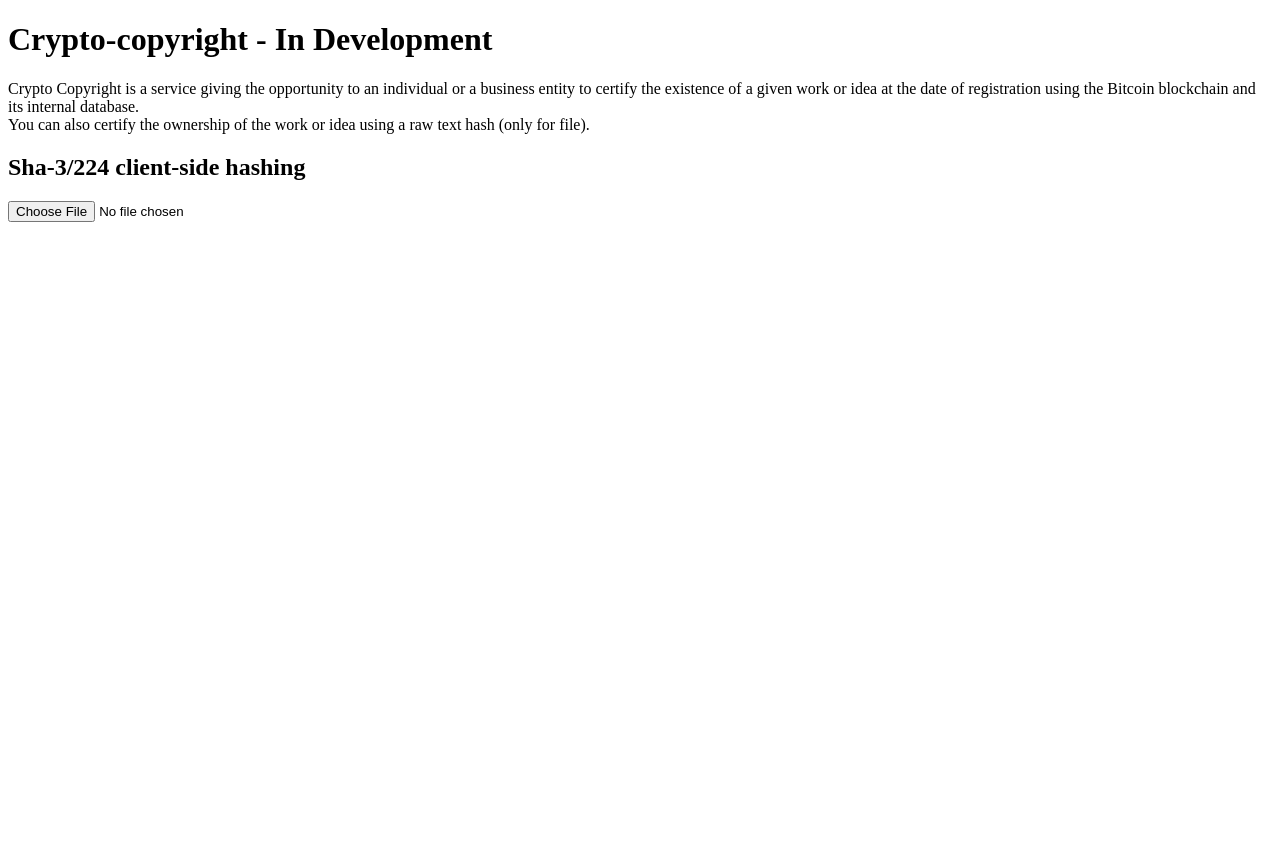
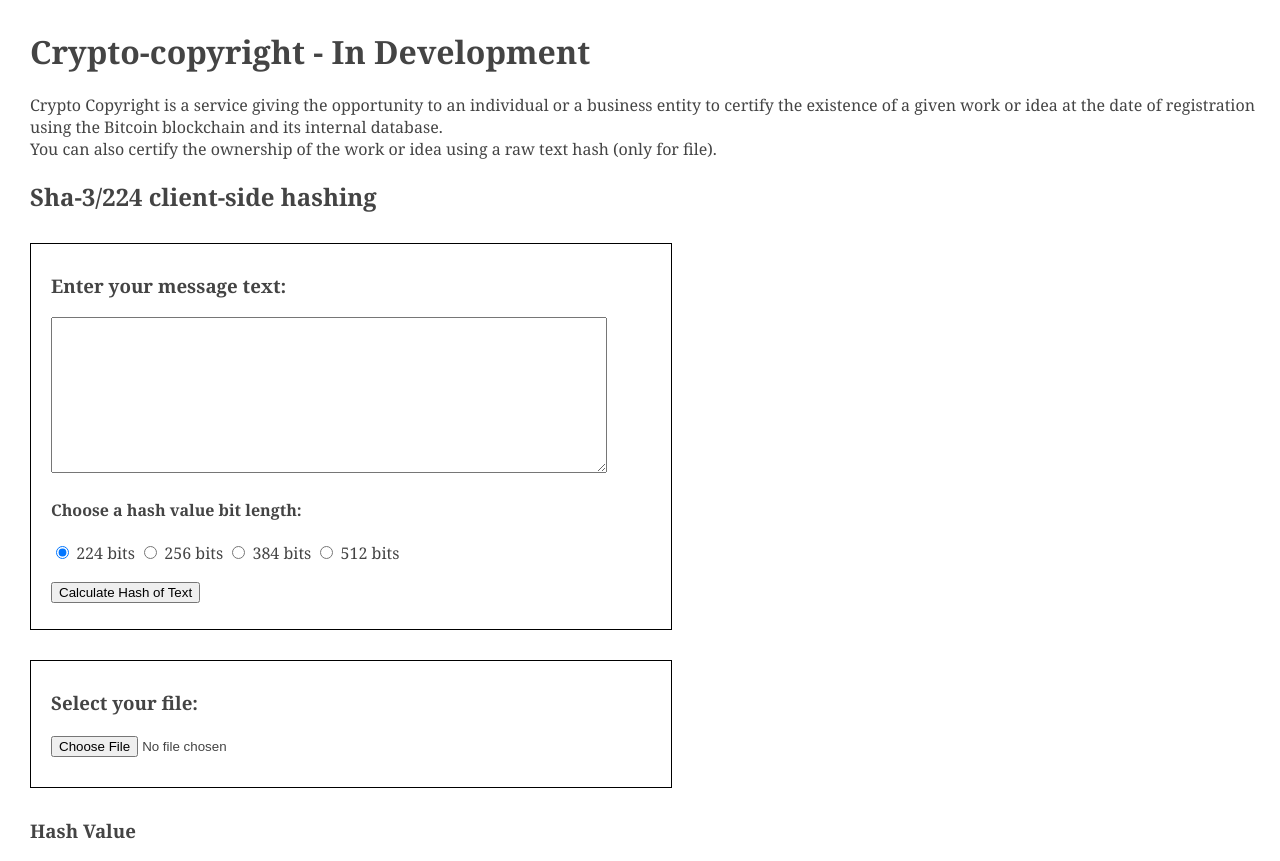
Before and after one commit to mmalka/crypto-copyright.com, a PHP site: page / in a window 1280 px wide. Before the commit the page ends 222 px from the top, so only its background shows below. Run offline with PHP 8.4, Linux system fonts and the light colour scheme; some libraries are stand-ins or nearby versions.

Commit message:
Add text to SHA3 function.
Implemented simple CSS file.

```diff
--- a/www/index.php
+++ b/www/index.php
@@ -1,17 +1,53 @@
 <!DOCTYPE html>
 <html>
+
 <head></head>
+
 <body>
+    <div id="margin_left">
         <h1>Crypto-copyright - In Development</h1>
-<p>Crypto Copyright is a service giving the opportunity to an individual or a business entity to certify the existence of a given work or idea at the date of registration using the Bitcoin blockchain and its internal database.<br />
-You can also certify the ownership of the work or idea using a raw text hash (only for file).</p>
+        <p>Crypto Copyright is a service giving the opportunity to an individual or a business entity to certify the existence of a given work or idea at the date of registration using the Bitcoin blockchain and its internal database.
+            <br />You can also certify the ownership of the work or idea using a raw text hash (only for file).</p>
         <h2>Sha-3/224 client-side hashing</h2>
+    </div>
+    <link type="text/css" rel="stylesheet" href="main.css" />
+    <script src="/js/sha3.js"></script>
+    <script src="http://ajax.googleapis.com/ajax/libs/jquery/2.1.1/jquery.min.js"></script>
+
+    <div id="calculator">
+        <h3>Enter your message text:</h3>
+        <p>
+            <textarea id="message" name="message"></textarea>
+            <br/>
+        </p>
+        <h4>Choose a hash value bit length:</h4>
+        <input type="radio" name="bits" value="224" id="224" checked/>
+        <label for="224">224 bits</label>
+        <input type="radio" name="bits" value="256" id="256" />
+        <label for="256">256 bits</label>
+        <input type="radio" name="bits" value="384" id="384" />
+        <label for="384">384 bits</label>
+        <input type="radio" name="bits" value="512" id="512" />
+        <label for="512">512 bits</label>
+        <p>
+            <input type="button" id="calculate" value="Calculate Hash of Text">
+        </p>
+    </div>
+
+    <div id="file_calculator">
+        <h3>Select your file:</h3>
         <input type="file" id="file" name="file" />
+    </div>
+
+    <div id="margin_left">
+        <h3>Hash Value</h3>
+        <p><span id="hash"></span>
+        </p>
+
+    </div>
     <div id="hash"></div>
     <div id="serverResponse"></div>
 
-	<script src="/js/sha3.js"></script>
-	<script src="http://ajax.googleapis.com/ajax/libs/jquery/2.1.1/jquery.min.js"></script>
     <script>
         $('#file').on('change', function(e) {
             var reader = [],
@@ -24,12 +60,17 @@ You can also certify the ownership of the work or idea using a raw text hash (on
             // https://developer.mozilla.org/en-US/docs/Web/API/FileList
             file = e.target.files[0];
 
+
             // https://developer.mozilla.org/en-US/docs/Web/API/FileReader
+
             reader = new FileReader();
 
             reader.onload = function() {
-            crypto = CryptoJS.SHA3(reader.result, { outputLength: 224 });
+                crypto = CryptoJS.SHA3(reader.result, {
+                    outputLength: 224
+                });
                 hash = crypto.toString();
+                $("#post-calculate").show();
 
                 $('#hash').append(
                     hash + ' ' +
@@ -39,8 +80,7 @@ You can also certify the ownership of the work or idea using a raw text hash (on
 
                 // https://developer.mozilla.org/en-US/docs/Web/API/File
                 $.post(
-                '/server.php',
-                {
+                    '/server.php', {
                         name: file.name,
                         size: file.size,
                         hash: hash
@@ -50,11 +90,26 @@ You can also certify the ownership of the work or idea using a raw text hash (on
                     }
                 );
             };
-
             // now start reading
             reader.readAsBinaryString(file);
         });
     </script>
 
+    <!-- calculate hash of input text -->
+    <script>
+        $(document).ready(function() {
+            $("#calculate").click(function() {
+                var message = $("#message").val();
+                var bits = $("input:radio[name='bits']:checked").val();
+                var hash = CryptoJS.SHA3(message, {
+                    outputLength: parseInt(bits)
+                });
+                $("#hash").text(hash);
+                $("#post-calculate").show();
+            });
+        });
+    </script>
+
 </body>
+
 </html>
--- /dev/null
+++ b/www/main.css
@@ -0,0 +1,40 @@
+body {
+  font-family: Georgia, serif;
+  background-color: #ffffff;
+  color: #444444;
+  border: 0;
+  margin: 0;
+}
+
+#message {
+    width: 550px;
+    height: 150px;
+}
+
+#calculator {
+    width: 600px;
+	margin-top: 30px;
+    margin-left: 30px;
+    padding: 10px 20px 10px 20px;
+    background: white;
+	border: 1px black solid;
+}
+
+#file_calculator {
+    width: 600px;
+	margin-top: 30px;
+    margin-left: 30px;
+    padding: 10px 20px 30px 20px;
+    background: white;
+	border: 1px black solid;
+}
+
+#hash {
+    font-family: monospace;
+    word-wrap: break-word;
+}
+
+#margin_left {
+	margin-top: 30px;
+    margin-left: 30px;
+}
```
Lines whose indentation alone changed are shown as unchanged.
